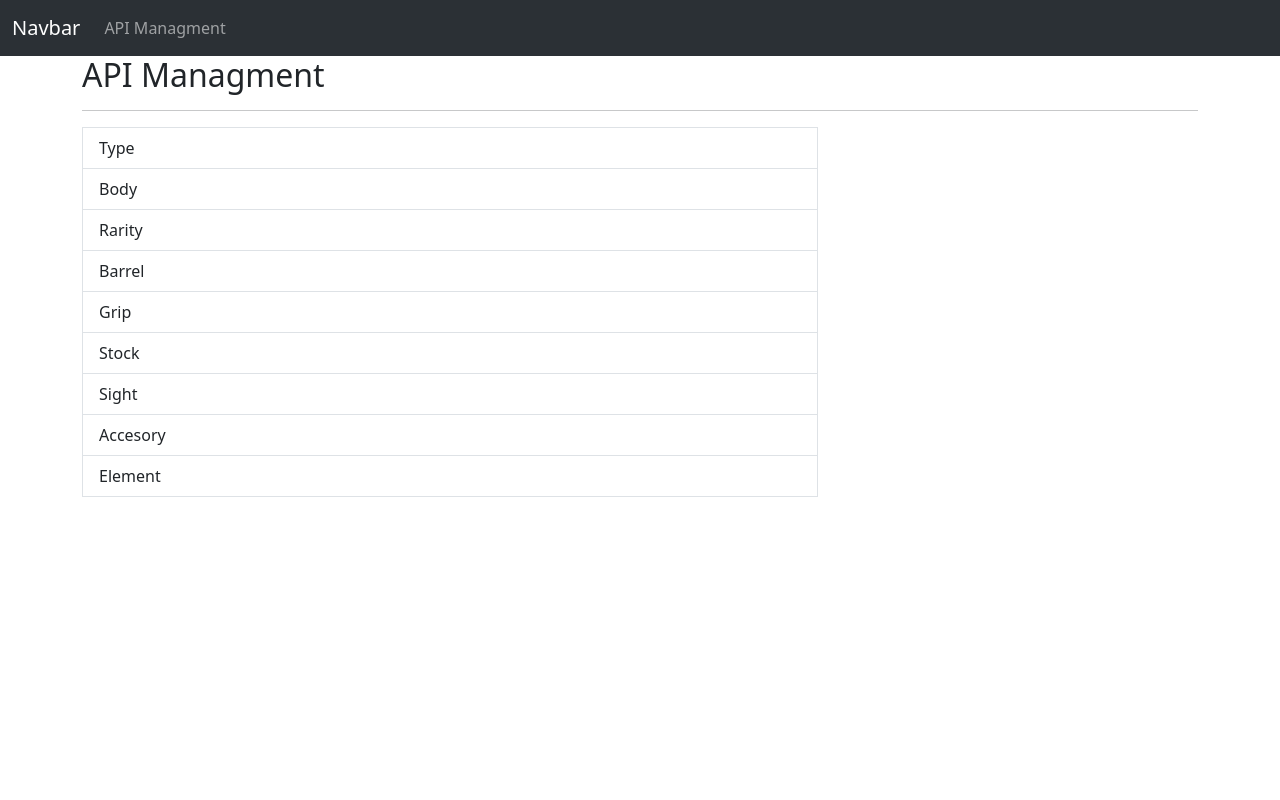
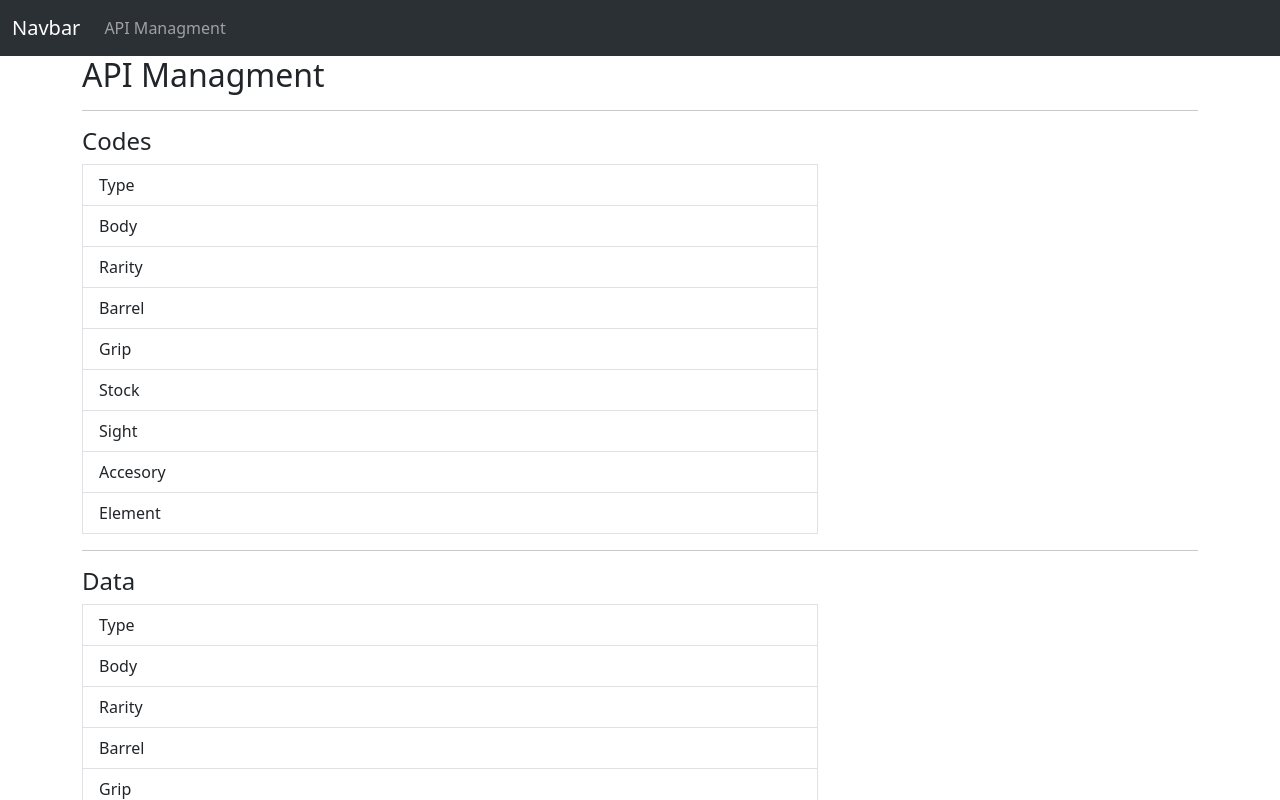
Before and after one commit to juanpaprz/BL2, an Angular app: page /api in a window 1280 px wide. Shown: the top 800 px of the page. Built offline with nearby package versions, Linux system fonts and the light colour scheme.

Commit message:
Type Code

```diff
--- a/app/Components/api-management/api-management.component.html
+++ b/app/Components/api-management/api-management.component.html
@@ -2,6 +2,31 @@
 
 <hr />
 
+<h4>Codes</h4>
+<div class="list-group">
+  <div class="row">
+    <div class="col-lg-8">
+      <button
+        class="list-group-item list-group-item-action"
+        (click)="navigate('typecode')"
+      >
+        Type
+      </button>
+      <button class="list-group-item list-group-item-action">Body</button>
+      <button class="list-group-item list-group-item-action">Rarity</button>
+      <button class="list-group-item list-group-item-action">Barrel</button>
+      <button class="list-group-item list-group-item-action">Grip</button>
+      <button class="list-group-item list-group-item-action">Stock</button>
+      <button class="list-group-item list-group-item-action">Sight</button>
+      <button class="list-group-item list-group-item-action">Accesory</button>
+      <button class="list-group-item list-group-item-action">Element</button>
+    </div>
+  </div>
+</div>
+
+<hr />
+
+<h4>Data</h4>
 <div class="list-group">
   <div class="row">
     <div class="col-lg-8">
--- /dev/null
+++ b/app/Components/api-type-code/api-type-code.component.html
@@ -0,0 +1,28 @@
+<h2>Weapon type code</h2>
+
+<hr />
+
+<div class="row">
+  <form #form="ngForm" class="col-lg-6" (ngSubmit)="addTypeCode()">
+    <div class="mb-3">
+      <label for="code">Code</label>
+      <input type="text" id="code" name="code" class="form-control" [(ngModel)]="TypeCode.code"/>
+    </div>
+    <div class="mb-3">
+      <label for="code">Name</label>
+      <input type="text" id="name" name="name" class="form-control" [(ngModel)]="TypeCode.name"/>
+    </div>
+    <div class="mb-3">
+      <button type="submit" class="btn btn-primary">Submit</button>
+    </div>
+  </form>
+  <div class="col-lg-2"></div>
+  <div class="col-lg-4">
+    <div class="card">
+      <div class="card-header">Type Codes</div>
+      <ul class="list-group list-group-flush" *ngFor="let typeCode of TypeCodes">
+        <li class="list-group-item">{{typeCode.name}}</li>
+      </ul>
+    </div>
+  </div>
+</div>
--- /dev/null
+++ b/app/Components/api-type-code/api-type-code.component.ts
@@ -0,0 +1,69 @@
+import { Component, OnInit } from '@angular/core';
+import { TypeCode } from '../../Entities/TypeCode';
+import { ApiFirebaseService } from '../../Services/api-firebase.service';
+
+@Component({
+  selector: 'app-api-type-code',
+  templateUrl: './api-type-code.component.html',
+  styleUrls: ['./api-type-code.component.css'],
+})
+export class ApiTypeCodeComponent implements OnInit {
+  TypeCodes: TypeCode[] = [];
+
+  TypeCode: TypeCode = {
+    id: '',
+    code: '',
+    name: '',
+  };
+
+  constructor(private apiService: ApiFirebaseService) {}
+
+  ngOnInit() {
+    this.getTypeCodes();
+  }
+
+  getTypeCodes() {
+    this.apiService.getAllTypeCodes().subscribe({
+      next: (response) => {
+        if (response) this.TypeCodes = Object.values(response);
+      },
+    });
+  }
+
+  addTypeCode() {
+    this.TypeCode.id = this.generateId();
+
+    this.apiService.addTypeCode(this.TypeCode).subscribe({
+      next: (response) => {
+        console.log(response);
+        this.getTypeCodes();
+      },
+    });
+  }
+
+  generateId() {
+    const CHARS =
+      '0123456789abcdefghijklmnopqrstuvwxyzABCDEFGHIJKLMNOPQRSTUVWXYZ@?';
+
+    let id = '';
+    for (let i = 0; i < 18; i++) {
+      id += CHARS[Math.floor(Math.random() * CHARS.length)];
+    }
+
+    id = [
+      id.slice(0, 3),
+      '-',
+      id.slice(3, 6),
+      '-',
+      id.slice(6, 9),
+      '-',
+      id.slice(9, 12),
+      '-',
+      id.slice(12, 15),
+      '-',
+      id.slice(15, 18),
+    ].join('');
+
+    return id;
+  }
+}
--- a/app/Components/api-type/api-type.component.ts
+++ b/app/Components/api-type/api-type.component.ts
@@ -1,5 +1,5 @@
 import { Component, Injectable, OnInit } from '@angular/core';
-import { DbFirebaseService } from 'app/Services/db-firebase.service';
+import { DbFirebaseService } from '../../Services/db-firebase.service';
 
 @Component({
   selector: 'app-api-type',
--- /dev/null
+++ b/app/Entities/TypeCode.ts
@@ -0,0 +1,5 @@
+export class TypeCode {
+  id: string = '';
+  code: string = '';
+  name: string = '';
+}
--- /dev/null
+++ b/app/Services/api-firebase.service.ts
@@ -0,0 +1,19 @@
+import { Injectable } from '@angular/core';
+import { map, Observable } from 'rxjs';
+import { TypeCode } from '../Entities/TypeCode';
+import { DbFirebaseService } from '../Services/db-firebase.service';
+
+@Injectable()
+export class ApiFirebaseService {
+  constructor(private dbService: DbFirebaseService) {}
+
+  getAllTypeCodes(): Observable<TypeCode[]> {
+    let typeCodes: TypeCode[] = [];
+
+    return this.dbService.getTypeCodes();
+  }
+
+  addTypeCode(typeCode: TypeCode): Observable<TypeCode> {
+    return this.dbService.addTypeCode(typeCode);
+  }
+}
--- a/app/Services/db-firebase.service.ts
+++ b/app/Services/db-firebase.service.ts
@@ -1,13 +1,21 @@
 import { HttpClient } from '@angular/common/http';
 import { Injectable } from '@angular/core';
+import { TypeCode } from '../Entities/TypeCode';
+import { Observable } from 'rxjs';
 
 const DBURL = 'https://bl2-weapons-default-rtdb.firebaseio.com/';
 
-@Injectable()
+@Injectable({
+  providedIn: 'root',
+})
 export class DbFirebaseService {
   constructor(private httpClient: HttpClient) {}
 
-  getTypeCodes() {
-    this.httpClient.get(DBURL + 'Type.json');
+  getTypeCodes(): Observable<TypeCode[]> {
+    return this.httpClient.get<TypeCode[]>(DBURL + 'TypeCode.json');
+  }
+
+  addTypeCode(typeCode: TypeCode): Observable<TypeCode> {
+    return this.httpClient.put<TypeCode>(`${DBURL}TypeCode/${typeCode.id}.json`, typeCode);
   }
 }
```
Also changed, not shown: app/app.module.ts (+17 -3 lines), app/Components/api-type-code/api-type-code.component.css (added).
